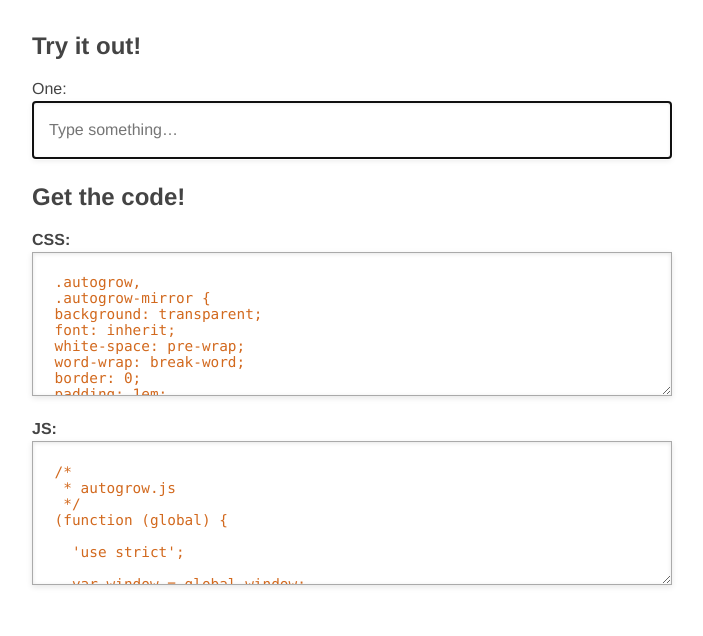
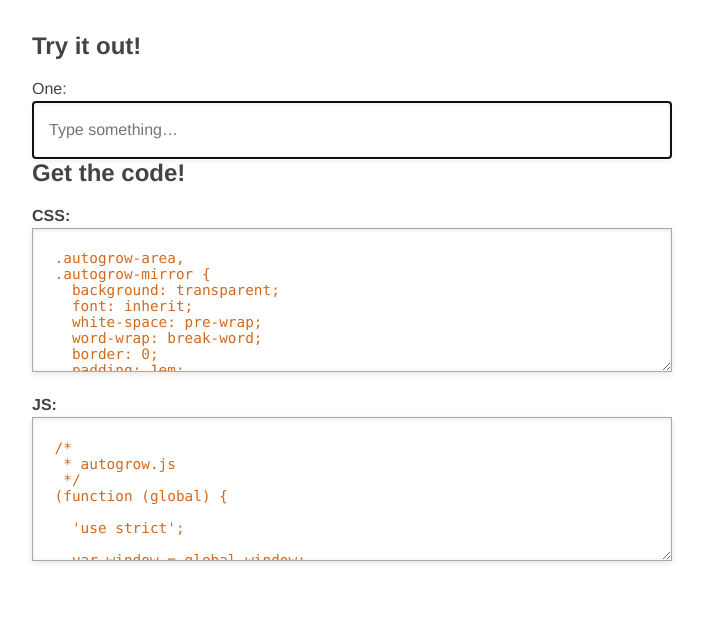
Before and after one commit to carlrafting/autogrow, a PHP site: page / in a window 1280 px wide. Shown: the part 176-812 px from the top of the page, without its empty margins (288-991 px from the left). Run offline with PHP 8.4, Linux system fonts and the light colour scheme.

Commit message:
Change classNames

```diff
--- a/autogrow.css
+++ b/autogrow.css
@@ -1,4 +1,4 @@
-.autogrow,
+.autogrow-area,
 .autogrow-mirror {
   background: transparent;
   font: inherit;
@@ -8,21 +8,19 @@
   padding: 1em;
   margin: 0;
 }
-.autogrow {
--webkit-box-sizing: border-box;
--moz-box-sizing: border-box;
+.autogrow-area {
   box-sizing: border-box;
   width: 100%;
 }
 .autogrow-mirror { display: none; }
 
 /* ACTIVE STYLES */
-.autogrow-container.autogrow-active {
+.autogrow.autogrow-active {
   position: relative;
   border: 1px solid #ccc;
   background: #fff;
 }
-.autogrow-active .autogrow {
+.autogrow-active .autogrow-area {
   overflow: hidden;
   position: absolute;
   top: 0;
--- a/autogrow.js
+++ b/autogrow.js
@@ -31,8 +31,8 @@
     if (!element) return;
 
     // set classnames for elements
-    var areaClass = options.areaClass || 'autogrow';
-    var containerClass = options.containerClass || 'autogrow-container';
+    var areaClass = options.areaClass || 'autogrow-area';
+    var containerClass = options.containerClass || 'autogrow';
     var activeClass = options.activeClass || 'autogrow-active';
     var mirrorClass = options.mirrorClass || 'autogrow-mirror';
     var spanClass = options.spanClass || 'autogrow-mirror-span';
--- a/autogrow.min.css
+++ b/autogrow.min.css
@@ -1 +1 @@
-.autogrow,.autogrow-mirror{background:0 0;font:inherit;white-space:pre-wrap;word-wrap:break-word;border:0;padding:1em;margin:0}.autogrow{-webkit-box-sizing:border-box;-moz-box-sizing:border-box;box-sizing:border-box;width:100%}.autogrow-mirror{display:none}.autogrow-container.autogrow-active{position:relative;border:1px solid #ccc;background:#fff}.autogrow-active .autogrow{overflow:hidden;position:absolute;top:0;left:0;height:100%;resize:none}.autogrow-active .autogrow-mirror{display:block;visibility:hidden}
+.autogrow-area,.autogrow-mirror{background:0 0;font:inherit;white-space:pre-wrap;word-wrap:break-word;border:0;padding:1em;margin:0}.autogrow-area{box-sizing:border-box;width:100%}.autogrow-mirror{display:none}.autogrow.autogrow-active{position:relative;border:1px solid #ccc;background:#fff}.autogrow-active .autogrow-area{overflow:hidden;position:absolute;top:0;left:0;height:100%;resize:none}.autogrow-active .autogrow-mirror{display:block;visibility:hidden}
--- a/autogrow.min.js
+++ b/autogrow.min.js
@@ -1 +1 @@
-!function(a){"use strict";var C=a.window,v=C.document;function e(a,e){if(e||(e={}),a&&""!==a){var t,n=a.charAt(0);if(t="#"===n||"."===n?v.querySelector(a):v.getElementById(a)){var r=e.areaClass||"autogrow",s=e.containerClass||"autogrow-container",i=e.activeClass||"autogrow-active",o=e.mirrorClass||"autogrow-mirror",d=e.spanClass||"autogrow-mirror-span",c=v.createDocumentFragment(),l=v.createElement("div"),u=v.createElement("pre"),p=v.createElement("span"),m=v.createElement("br");return t.classList.add(r),l.classList.add(s),l.classList.add(i),u.classList.add(o),p.classList.add(d),p.textContent=t.value,u.appendChild(p),u.appendChild(m),l.appendChild(u),l.addEventListener("input",function(a){var e=a.target;if(e.classList.contains(r)){var t=e.value;p.textContent=t}}),c.appendChild(l),C.requestAnimationFrame(function(){t.parentNode.insertBefore(c,t),l.appendChild(t),t.autofocus&&t.focus()}),t}}}a.autogrow=e,a.a=e}(window);
+!function(a){"use strict";function t(a,t){if(t||(t={}),a&&""!==a){var r,i=a.charAt(0);if(r="#"===i||"."===i?n.querySelector(a):n.getElementById(a)){var o=t.areaClass||"autogrow-area",s=t.containerClass||"autogrow",d=t.activeClass||"autogrow-active",l=t.mirrorClass||"autogrow-mirror",c=t.spanClass||"autogrow-mirror-span",u=n.createDocumentFragment(),m=n.createElement("div"),p=n.createElement("pre"),f=n.createElement("span"),g=n.createElement("br");if(!r.classList.contains(o))return r.classList.add(o),m.classList.add(s),m.classList.add(d),p.classList.add(l),f.classList.add(c),f.textContent=r.value,p.appendChild(f),p.appendChild(g),m.appendChild(p),m.addEventListener("input",function(a){var t=a.target,n=t.value;t.classList.contains(o)&&e.requestAnimationFrame(function(){f.textContent=n})}),u.appendChild(m),e.requestAnimationFrame(function(){r.parentNode.insertBefore(u,r),m.appendChild(r),r.autofocus&&r.focus()}),{container:m,mirror:p,span:f,target:r,selector:a}}}}var e=a.window,n=e.document;t.all=function(){for(var a,e=n.getElementsByTagName("textarea"),r=e.length,i=Math.floor(1e7*Math.random()),o=0;o<r;o++)a=e[o],a.id&&""!==a.id||(a.id="autogrow-"+i),t(a.id)},t.init=t.all,a.autogrow=t,a.a=t}(window);
```
Lines whose indentation alone changed are shown as unchanged.
